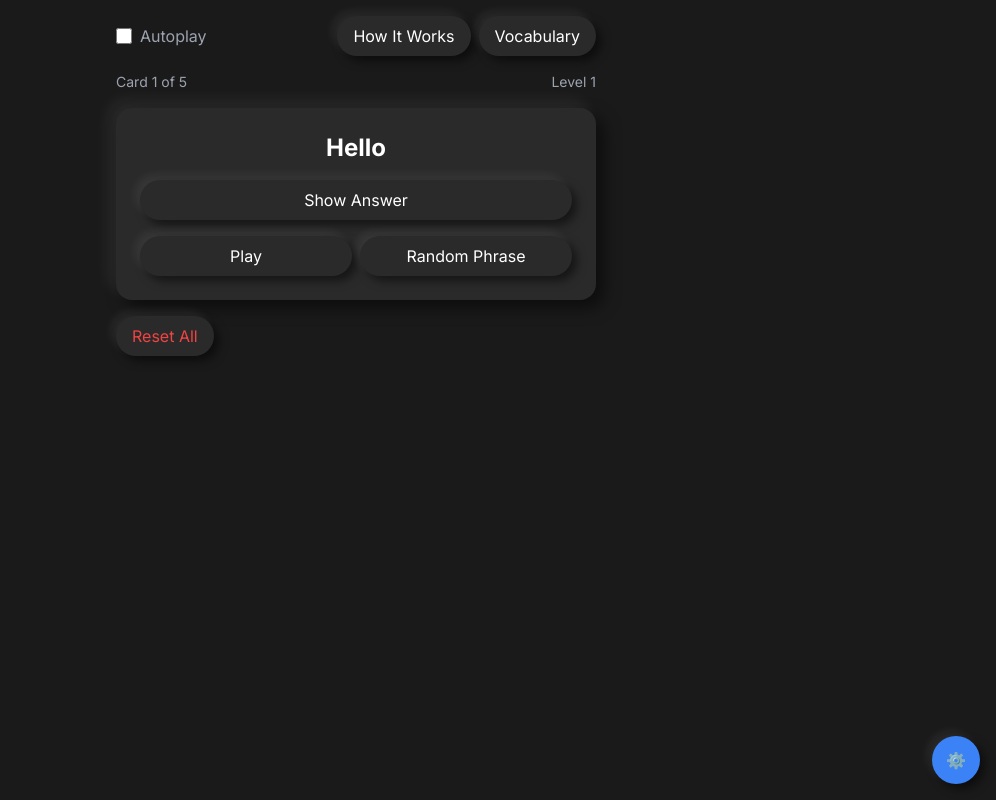
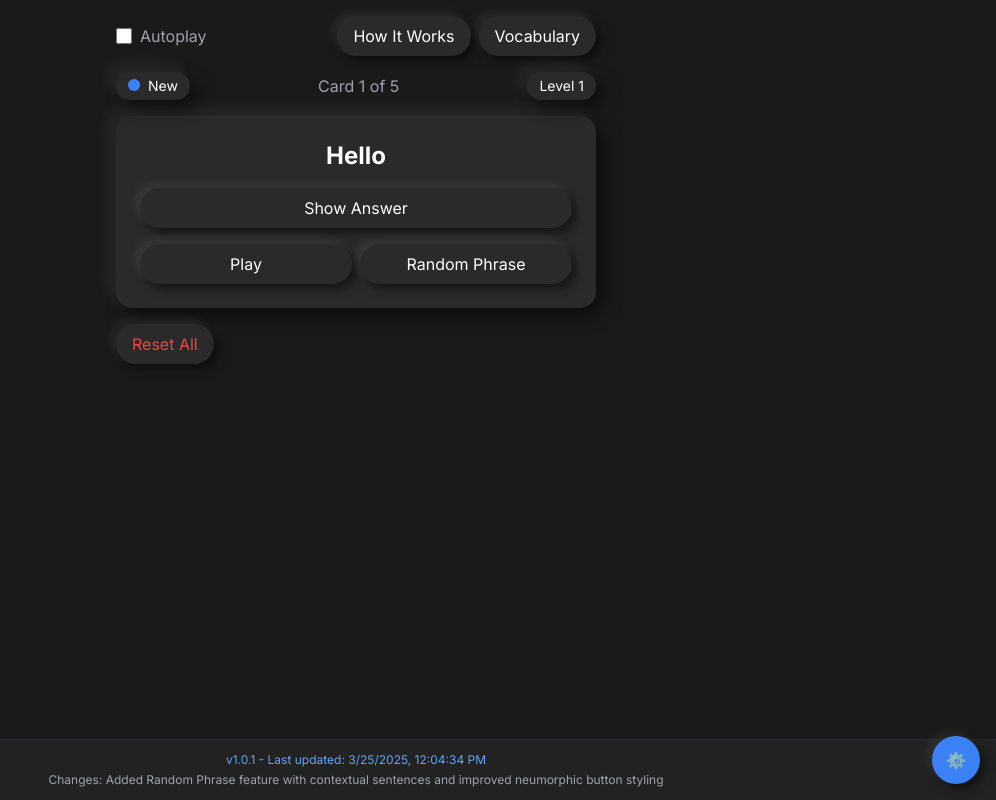
Before and after one commit to MaartenRischen/ThaiFlashcardsApp, a Next.js app: page / in a window 1280 px wide. Shown: the whole page, without its empty margins (284-1280 px from the left). Built offline with nearby package versions, Linux system fonts and the light colour scheme.

Commit message:
Add version indicator showing last update date and changes

```diff
--- a/app/page.tsx
+++ b/app/page.tsx
@@ -133,6 +133,13 @@ const DEFAULT_PHRASES: Phrase[] = [
   }
 ];
 
+// Update version info constants with more detailed information and current timestamp
+const VERSION_INFO = {
+  lastUpdated: new Date().toISOString(),
+  version: "1.0.1",
+  changes: "Added Random Phrase feature with contextual sentences and improved neumorphic button styling"
+};
+
 export default function ThaiFlashcards() {
   const [phrases] = useState<Phrase[]>(DEFAULT_PHRASES);
   const [index, setIndex] = useState<number>(0);
@@ -236,6 +243,11 @@ export default function ThaiFlashcards() {
     window.location.reload();
   };
 
+  // Add a function to calculate the current level
+  const calculateLevel = () => {
+    return levelProgress.currentLevel || 1;
+  };
+
   // Create a sentence using the current word and random elements from common phrases
   const generateRandomPhrase = () => {
     const currentPhrase = phrases[index];
@@ -330,8 +342,8 @@ export default function ThaiFlashcards() {
   };
 
   return (
-    <main className="min-h-screen bg-[#1a1a1a]">
-      <div className="max-w-lg mx-auto p-4 space-y-4">
+    <main className="min-h-screen bg-[#1a1a1a] flex flex-col">
+      <div className="w-full max-w-lg mx-auto p-4 space-y-4">
         {/* Top Navigation */}
         <div className="flex justify-between items-center">
           <label className="flex items-center space-x-2 text-gray-400">
@@ -343,6 +355,7 @@ export default function ThaiFlashcards() {
             />
             <span>Autoplay</span>
           </label>
+
           <div className="flex space-x-2">
             <button
               onClick={() => setShowHowItWorks(!showHowItWorks)}
@@ -359,10 +372,18 @@ export default function ThaiFlashcards() {
           </div>
         </div>
 
-        {/* Card Status */}
-        <div className="flex justify-between items-center text-sm text-gray-400">
-          <div>Card {index + 1} of {phrases.length}</div>
-          <div>Level {levelProgress.currentLevel}</div>
+        {/* Card status display */}
+        <div className="flex justify-between items-center">
+          <div className="neumorphic px-3 py-1 text-sm">
+            <span className="bg-blue-500 rounded-full h-3 w-3 inline-block mr-2"></span>
+            New
+          </div>
+          <div className="text-gray-400">
+            Card {index + 1} of {phrases.length}
+          </div>
+          <div className="neumorphic px-3 py-1 text-sm">
+            <span>Level {calculateLevel()}</span>
+          </div>
         </div>
 
         {/* Main Card */}
@@ -491,7 +512,7 @@ export default function ThaiFlashcards() {
         </div>
 
         {/* Reset Button */}
-        <div>
+        <div className="mt-4">
           <button
             onClick={handleResetAll}
             className="neumorphic-button text-red-500"
@@ -513,7 +534,7 @@ export default function ThaiFlashcards() {
 
       {/* Modals */}
       {showStats && (
-        <div className="fixed inset-0 bg-black bg-opacity-50 flex items-center justify-center p-4">
+        <div className="fixed inset-0 bg-black bg-opacity-50 flex items-center justify-center p-4 z-50">
           <div className="neumorphic max-w-md w-full p-6">
             <div className="flex justify-between items-center mb-4">
               <h2 className="text-xl font-bold">Statistics</h2>
@@ -530,7 +551,7 @@ export default function ThaiFlashcards() {
       )}
 
       {showHowItWorks && (
-        <div className="fixed inset-0 bg-black bg-opacity-50 flex items-center justify-center p-4">
+        <div className="fixed inset-0 bg-black bg-opacity-50 flex items-center justify-center p-4 z-50">
           <div className="neumorphic max-w-md w-full p-6">
             <div className="flex justify-between items-center mb-4">
               <h2 className="text-xl font-bold">How It Works</h2>
@@ -547,7 +568,7 @@ export default function ThaiFlashcards() {
       )}
 
       {showVocabulary && (
-        <div className="fixed inset-0 bg-black bg-opacity-50 flex items-center justify-center p-4">
+        <div className="fixed inset-0 bg-black bg-opacity-50 flex items-center justify-center p-4 z-50">
           <div className="neumorphic max-w-md w-full p-6">
             <div className="flex justify-between items-center mb-4">
               <h2 className="text-xl font-bold">Vocabulary List</h2>
@@ -562,6 +583,15 @@ export default function ThaiFlashcards() {
           </div>
         </div>
       )}
+
+      {/* Flex spacer to push footer to bottom */}
+      <div className="flex-grow"></div>
+
+      {/* Version indicator at the bottom */}
+      <div className="w-full py-3 px-4 text-center text-xs border-t border-gray-800 bg-[#222]">
+        <p className="text-blue-400">v{VERSION_INFO.version} - Last updated: {new Date(VERSION_INFO.lastUpdated).toLocaleString()}</p>
+        <p className="text-gray-400 mt-1">Changes: {VERSION_INFO.changes}</p>
+      </div>
     </main>
   );
 }
```
